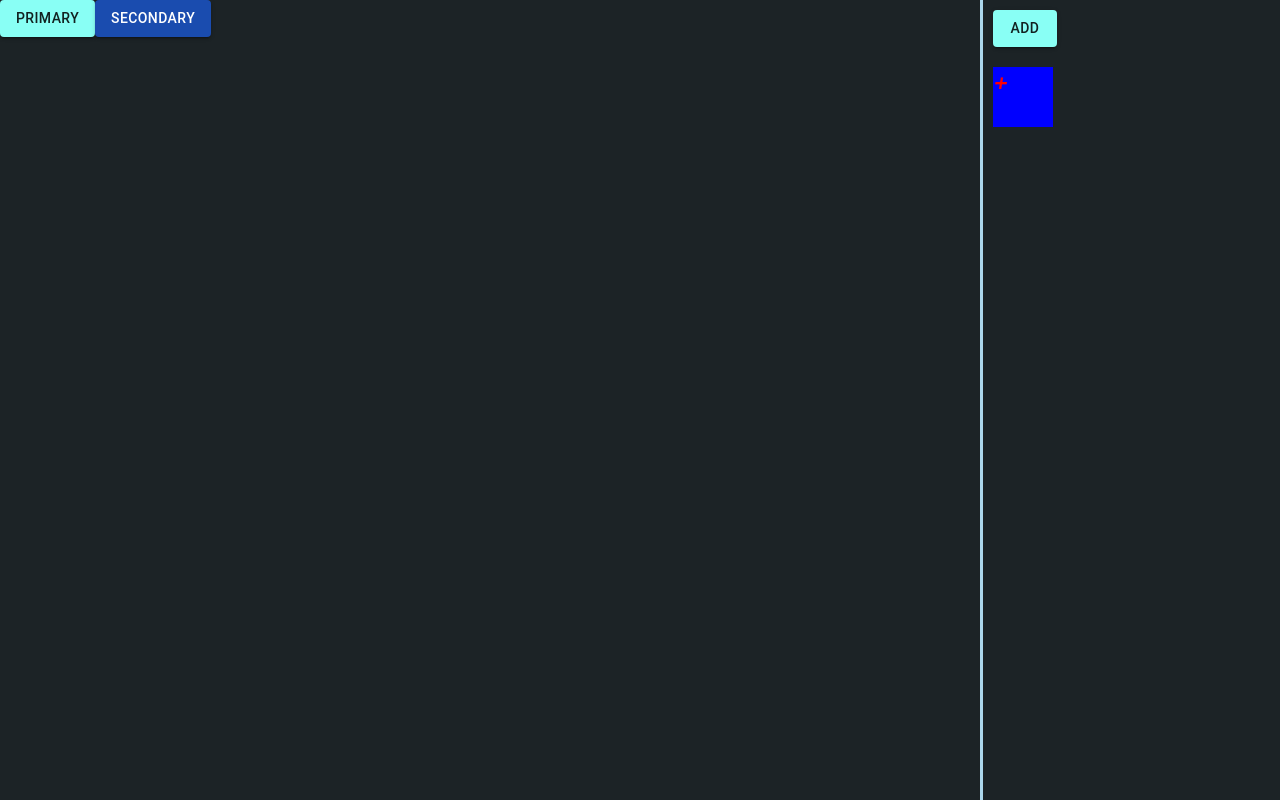
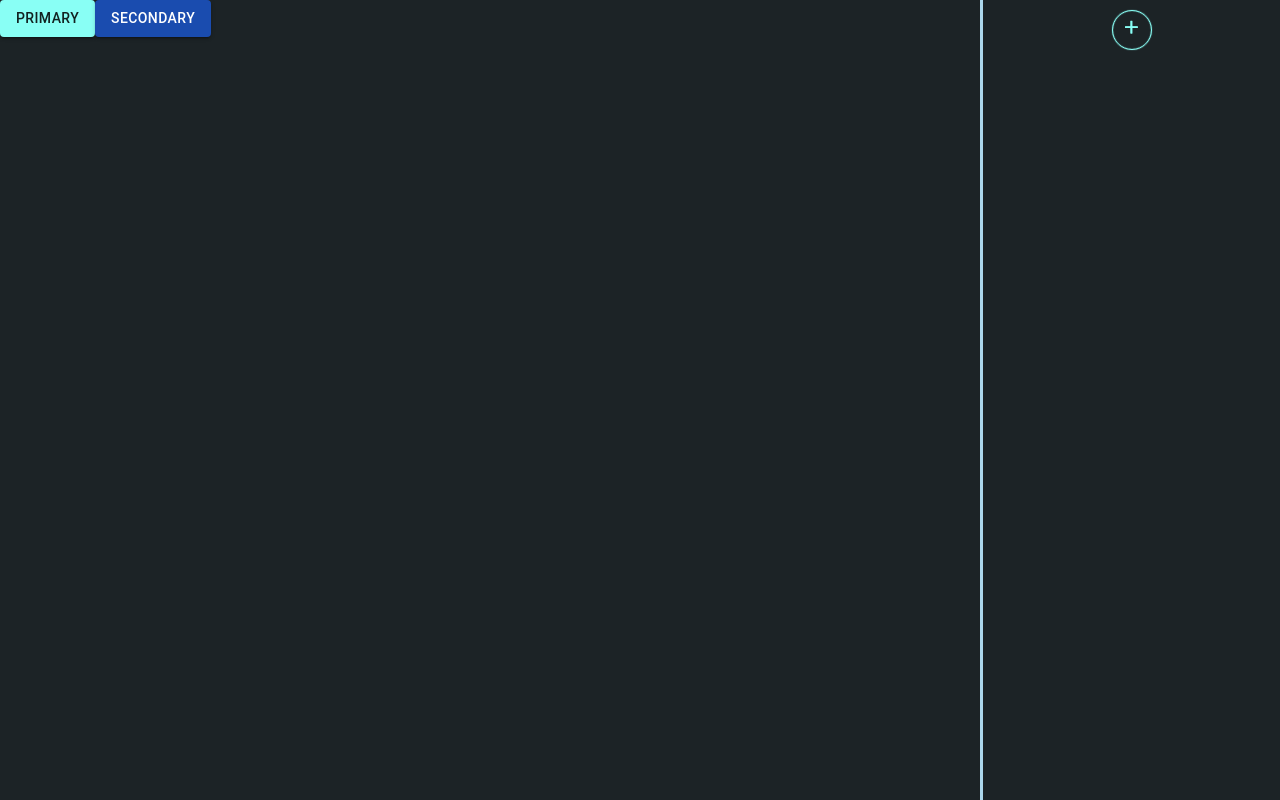
Before and after one commit to code-with-blanc/p5x-playground, a React (Create React App) app: page / in a window 1280 px wide. Built offline with nearby package versions, Linux system fonts and the light colour scheme.

Commit message:
Create styled add button

```diff
--- /dev/null
+++ b/src/common/FabAdd/FabAdd.tsx
@@ -0,0 +1,86 @@
+import React from 'react'
+
+import { withTheme, Theme } from '@material-ui/core';
+import styled from 'styled-components';
+
+interface FabProps {
+  className?: string;
+  theme?: Theme;
+}
+
+const resetButtonStyle = `
+  background: none;
+	color: inherit;
+	border: none;
+	padding: 0;
+	font: inherit;
+	cursor: pointer;
+  outline: inherit;
+`;
+
+const makeBoxShadow = (color : any, hover : Boolean) => (`
+  0 0 ${ hover ? 1.5 : 1 }px ${ hover ? 0.3 : 0 }px ${color},
+  inset 0 0 ${ hover ? 1.5 : 1 }px 0px ${color}
+`);
+
+const makeTextShadow = (color : any, hover : Boolean) => (`
+  0 0 ${ hover ? 1.5 : 0.5 }px ${color}
+`);
+
+const Border = styled.button`
+  box-sizing: border-box;
+  ${resetButtonStyle}
+
+  width: 40px;
+  height: 40px;
+  margin: auto;
+
+  border-radius: 50%;
+  border: solid 1px;
+  border-color: ${ ({ color }) => color };
+  box-shadow: ${ props => makeBoxShadow(props.color, false) };
+
+  :hover {
+    box-shadow: ${ props => makeBoxShadow(props.color, true) };
+
+    transition: 0.2s
+  }
+
+  display: flex;
+  justify-content: center;
+  align-content: center;
+`;
+
+const Icon = styled.div`
+  width: min-content;
+  height: 28px;
+  line-height: 28px;
+  margin-bottom: 2.5px;
+  margin-right: 0px;
+
+  font-weight: 300;
+  text-align: center;
+  vertical-align: middle;
+
+  font-size: 28px;
+
+  color: ${ props => props.color };
+  text-shadow: ${ props => makeTextShadow(props.color, false) };
+
+  :hover {
+    text-shadow: ${ props => makeTextShadow(props.color, true) };
+    transition: 0.2s
+  }
+`;
+
+const FabAdd = ({ className, theme } : FabProps) => {
+  const color = theme?.palette?.primary?.main || 'blue';
+
+  return (
+    <Border className={className} color={color}>
+      <Icon color={color}>+</Icon>
+    </Border>
+  )
+};
+
+export default withTheme(FabAdd);
--- a/src/common/fab/fab.tsx
+++ /dev/null
@@ -1,48 +0,0 @@
-import React from 'react'
-
-import styled from 'styled-components';
-
-// .fab {
-//   width: 70px;
-//   height: 70px;
-//   backgroundColor: 'red',
-//   borderRadius: '50%',
-//   box-shadow: 0 6px 10px 0 #666;
-//   transition: all 0.1s ease-in-out;
-
-//   font-size: 50px;
-//   color: white;
-//   text-align: center;
-//   line-height: 70px;
-
-//   position: fixed;
-//   right: 50px;
-//   bottom: 50px;
-// }
-
-interface FabProps {
-  className?: string;
-}
-
-const Div = styled.div`
-    width: 60px;
-    height: 60px;
-    background-color: blue;
-
-    i {
-      font-size: 150%;
-      font-weight: 500;
-
-      color: red;
-    }
-`;
-
-const Fab = ({ className } : FabProps) => {
-  return (
-    <Div className={className}>
-      <i>+</i>
-    </Div>
-  )
-};
-
-export default Fab;
--- /dev/null
+++ b/src/common/index.ts
@@ -0,0 +1,5 @@
+import FabAdd from './FabAdd/FabAdd';
+
+export {
+  FabAdd as Fab,
+};
--- a/src/features/sidebar/views/sidebar.tsx
+++ b/src/features/sidebar/views/sidebar.tsx
@@ -1,8 +1,7 @@
 import React from 'react';
-import Button from '@material-ui/core/Button';
 
 import { Sketch } from '../types/sketch';
-import Fab from '../../../common/fab/fab';
+import { Fab } from '../../../common/';
 
 interface SidebarProps {
   className: string;
@@ -10,32 +9,13 @@ interface SidebarProps {
   addSketch: (arg0: Sketch) => void;
 }
 
-
-const Sidebar = ({
-  className = '',
-  sketches = [],
-  addSketch,
-}: SidebarProps) => (
-    <div className={className}>
-      {sketches.map((s, i) => (
+const Sidebar = (props: SidebarProps) => (
+  <div className={props.className}>
+    {props.sketches.map((s, i) => (
       <div key={i}>
         {s.name}
       </div>
     ))}
-
-      <div style={{padding: "10px"}}>
-        <Button
-          color="primary"
-          variant="contained"
-          onClick={() => {
-            addSketch({
-              id: 0,
-              name: 'New Sketch'
-            });
-        }}>
-          Add
-        </Button>
-      </div>
 
     <div style={{padding: "10px"}}>
       <Fab />
```
Lines whose indentation alone changed are shown as unchanged.
